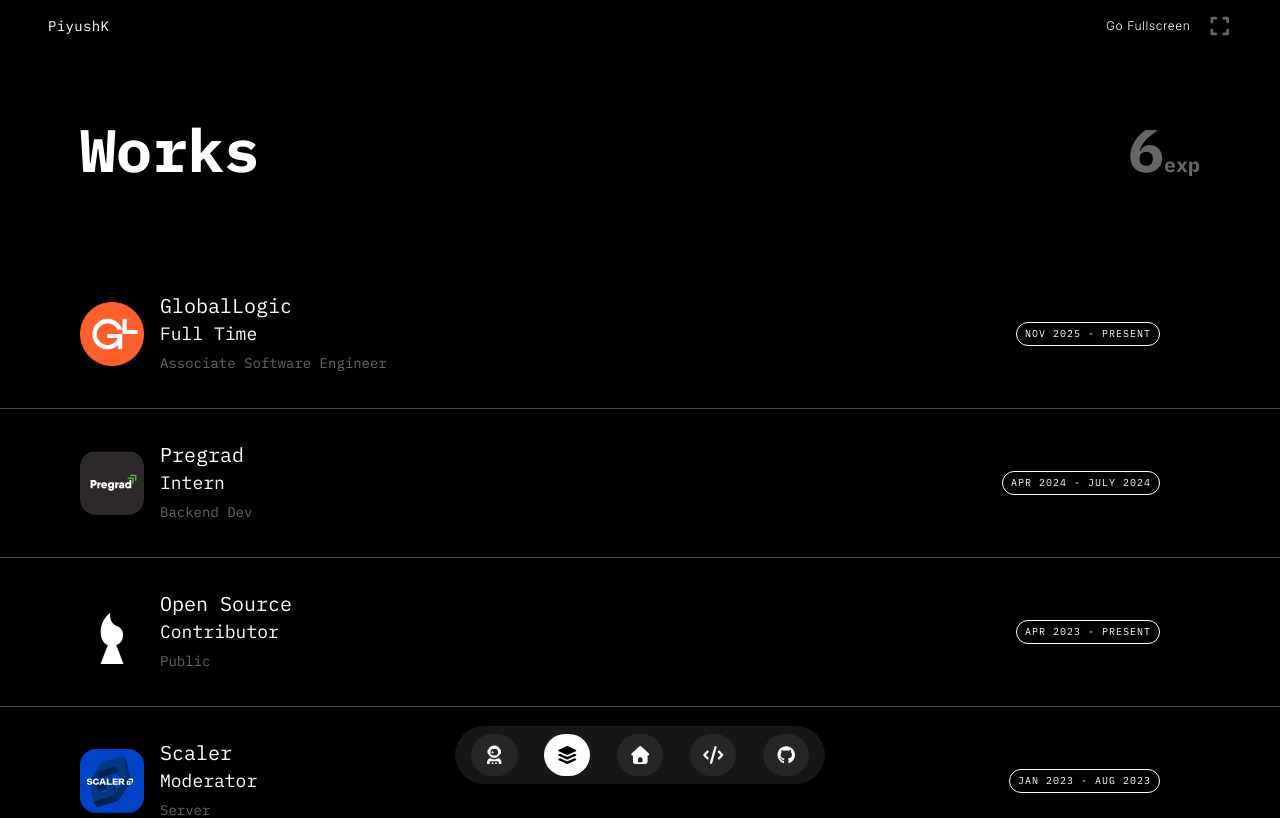
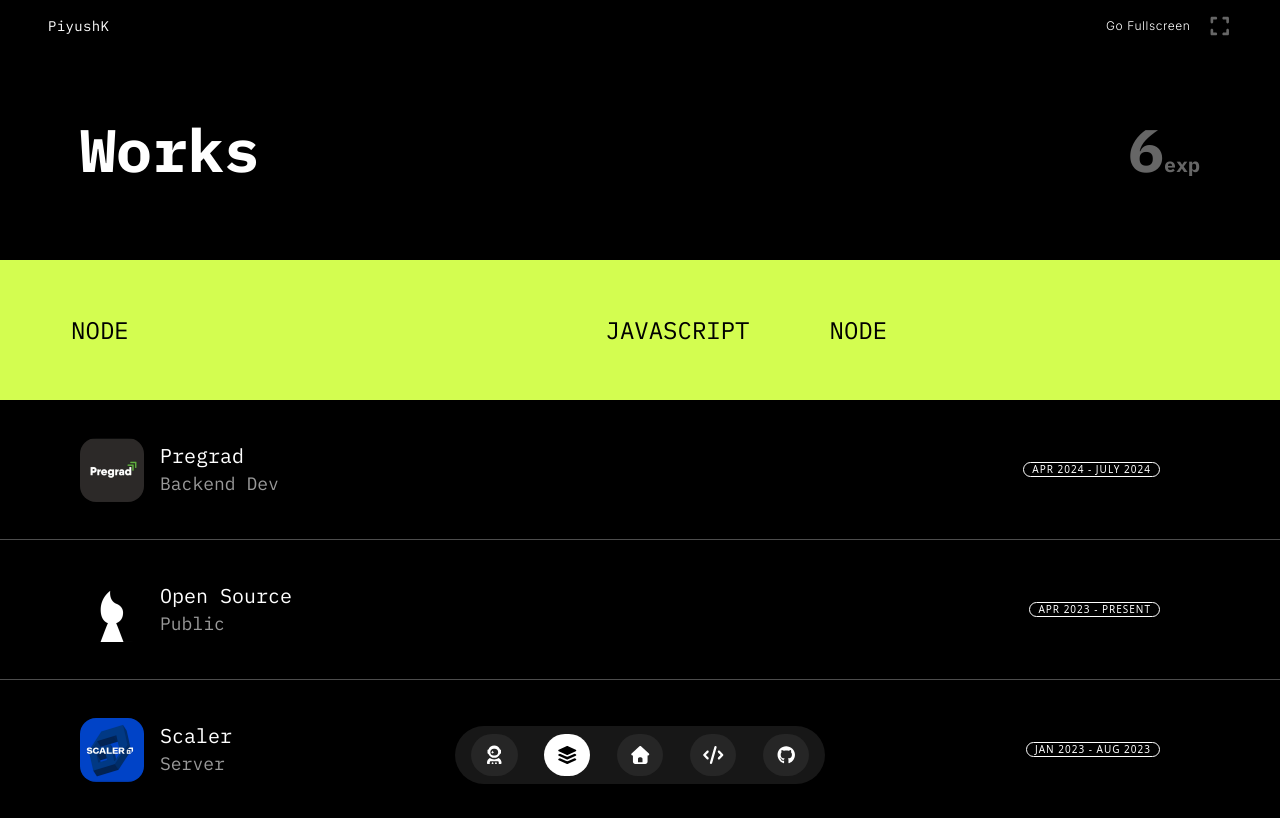
Before and after one commit to Disguised-toast0/Framer-Portfolio, a React (Vite) app: page /works in a window 1280 px wide. Shown: the top 818 px of the page. Built offline with nearby package versions, Linux system fonts and the light colour scheme; a web font is replaced by a local one.

Commit message:
minor changes 2

```diff
--- a/src/Pages/Experience.jsx
+++ b/src/Pages/Experience.jsx
@@ -1,7 +1,32 @@
 import React from "react";
 import Footer from "../Components/Footer";
+import { useState } from "react";
+import { motion } from "motion/react";
+import HoveringTexts from "../utils/HoveringTexts";
 
 const Experience = () => {
+  const [HoveredIndex, setHoveredIndex] = useState(0);
+
+  const hoveredJobText = [
+    // Tech role
+    ["JAVASCRIPT" , "NODE"],
+
+    // Intern / Tech role
+    ["REACT" , "DATABASES"],
+
+    // Open source / Community
+    ["OPEN SOURCE" , "COLLABORATION"],
+
+    // Moderator / Ops
+    ["COMMUNITY" , "OPERATIONS"],
+
+    // Lead / Management
+    ["TEAM" , "LEADERSHIP"],
+
+    // Content / Blogging
+    ["CONTENT" , "CREATION"],
+  ];
+
   const jobs = [
     {
       img: "/wicon6.webp",
@@ -60,8 +85,11 @@ const Experience = () => {
         {jobs.map((job, index) => (
           <div
             key={index}
-            className="flex items-center justify-between py-8 border-b-1 border-solid border-white/30 sm:px-20 px-4"
+            onMouseEnter={() => setHoveredIndex(index)}
+            onMouseLeave={() => setHoveredIndex(null)}
+            className="relative"
           >
+            <div className="flex items-center justify-between h-35 py-8 border-b border-white/30 sm:px-20 px-4">
               <div className="flex gap-4 items-center w-80">
                 <img
                   src={job.img}
@@ -70,17 +98,29 @@ const Experience = () => {
                 />
                 <div className="font-secondary sm:text-xl">
                   <h1>{job.title}</h1>
-                <h1 className="text-lg">
-                  {job.subtitle} <br></br>{" "}
-                  <span className=" text-white/40  text-sm">
-                    {job.mintitle}
-                  </span>
+                  <h1 className="text-lg text-white/60">{job.mintitle}</h1>
+                </div>
+              </div>
+
+              <h1 className="sm:mr-10 text-[10px] tracking-widest px-2 border rounded-2xl">
+                {job.date}
               </h1>
             </div>
-            </div>
-            <h1 className="sm:mr-10 text-center sm:text-[10px] text-[8px] font-secondary py-1 tracking-widest px-2 border rounded-2xl">
-              {job.date}
-            </h1>
+
+            {HoveredIndex === index && (
+              <motion.div
+                layoutId="hover-layer"
+                className="absolute inset-0 bg-[#D3FD50] flex items-center justify-between py-8 sm:px-20 px-4"
+                transition={{
+                  type: "tween",
+                  duration: 0.2,
+                  ease: "easeOut",
+                }}
+              >
+                <HoveringTexts Hometexts={hoveredJobText[index]} textdetails={{ size: "8xl", color:"black"}} />
+                <HoveringTexts Hometexts={hoveredJobText[index]} textdetails={{ size: "8xl", color:"black"}} />
+              </motion.div>
+            )}
           </div>
         ))}
       </section>
--- a/src/utils/HoveringTexts.jsx
+++ b/src/utils/HoveringTexts.jsx
@@ -1,28 +1,29 @@
-import React from 'react'
-import { motion } from 'motion/react'
+import React from "react";
+import { motion } from "motion/react";
 
-
-const HoveringTexts = () => {
-
-    const Hometexts = ["&","Developer", "&", "Designer"]
-
+const HoveringTexts = ({ Hometexts = ["&", "Developer", "&", "Designer"], textdetails={size:"4xl",color:"white"}}) => {
   return (
-    <div >
+    <div>
       <motion.div
-            className='flex flex-shrink-0 cursor-grab font-secondary'
-            initial={{ x: 0 }}
+        className="flex flex-shrink-0 cursor-grab font-secondary"
+        initial={{ x: 0, opacity: 100 }}
         animate={{ x: "-100%" }}
-            transition={{ duration: 10, repeat: Infinity, ease: "linear" }}
+        exit={{ opacity: 40 }}
+        transition={{ duration: 5, repeat: Infinity, ease: "linear" }}
       >
         {Hometexts.map((text, index) => {
-              return <h1
+          return (
+            <h1
               key={index}
-                className='sm:pr-30 pr-10 hover:text-yellow-500 font-black  duration-700 ease-in-out '
-              >{text}</h1>
+              className={`sm:pr-20 whitespace-nowrap pr-10 text-${textdetails.size} text-${textdetails.color}  duration-700 ease-in-out`}
+            >
+              {text}
+            </h1>
+          );
         })}
       </motion.div>
     </div>
-  )
-}
+  );
+};
 
-export default HoveringTexts
+export default HoveringTexts;
```
Lines whose indentation alone changed are shown as unchanged.
